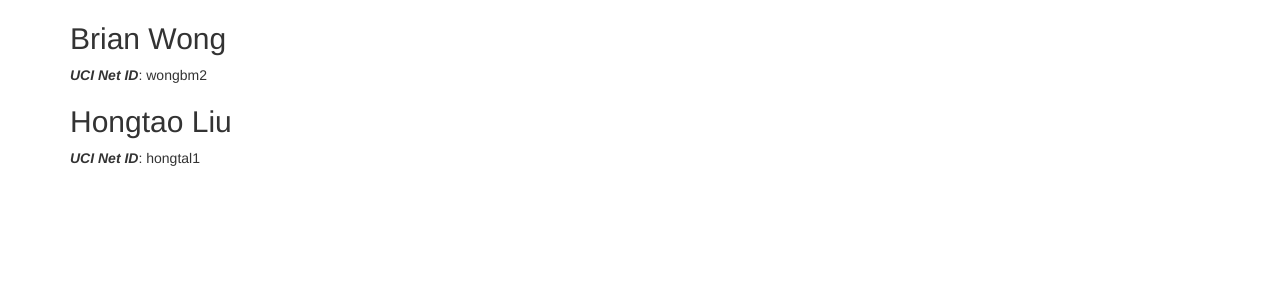
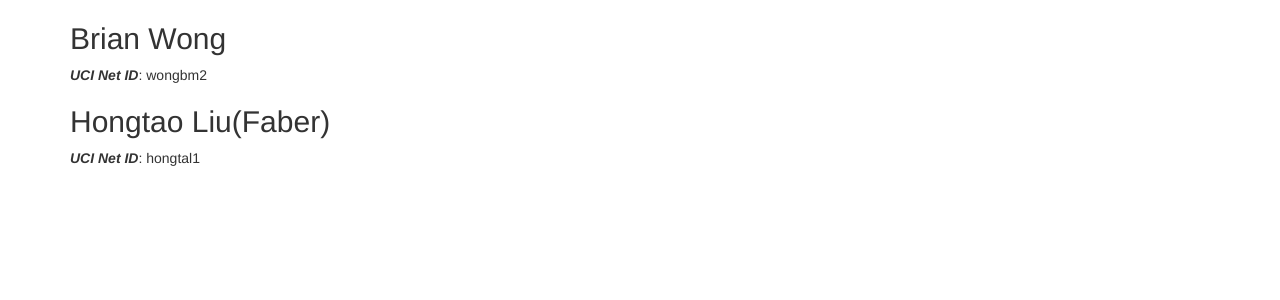
Before and after one commit to Moe202/CS175-Group-8, a Jekyll site: the page built from docs/team.md, in a window 1280 px wide. Shown: the part 294-594 px from the top of the page. Built offline with Jekyll 4.4.1, drawn with Linux system fonts in a browser that asks for light colours.

Commit message:
Update my name

```diff
--- a/docs/team.md
+++ b/docs/team.md
@@ -12,5 +12,5 @@
 ## Brian Wong
 ***UCI Net ID***: wongbm2
 
-## Hongtao Liu
+## Hongtao Liu(Faber)
 ***UCI Net ID***: hongtal1
```
